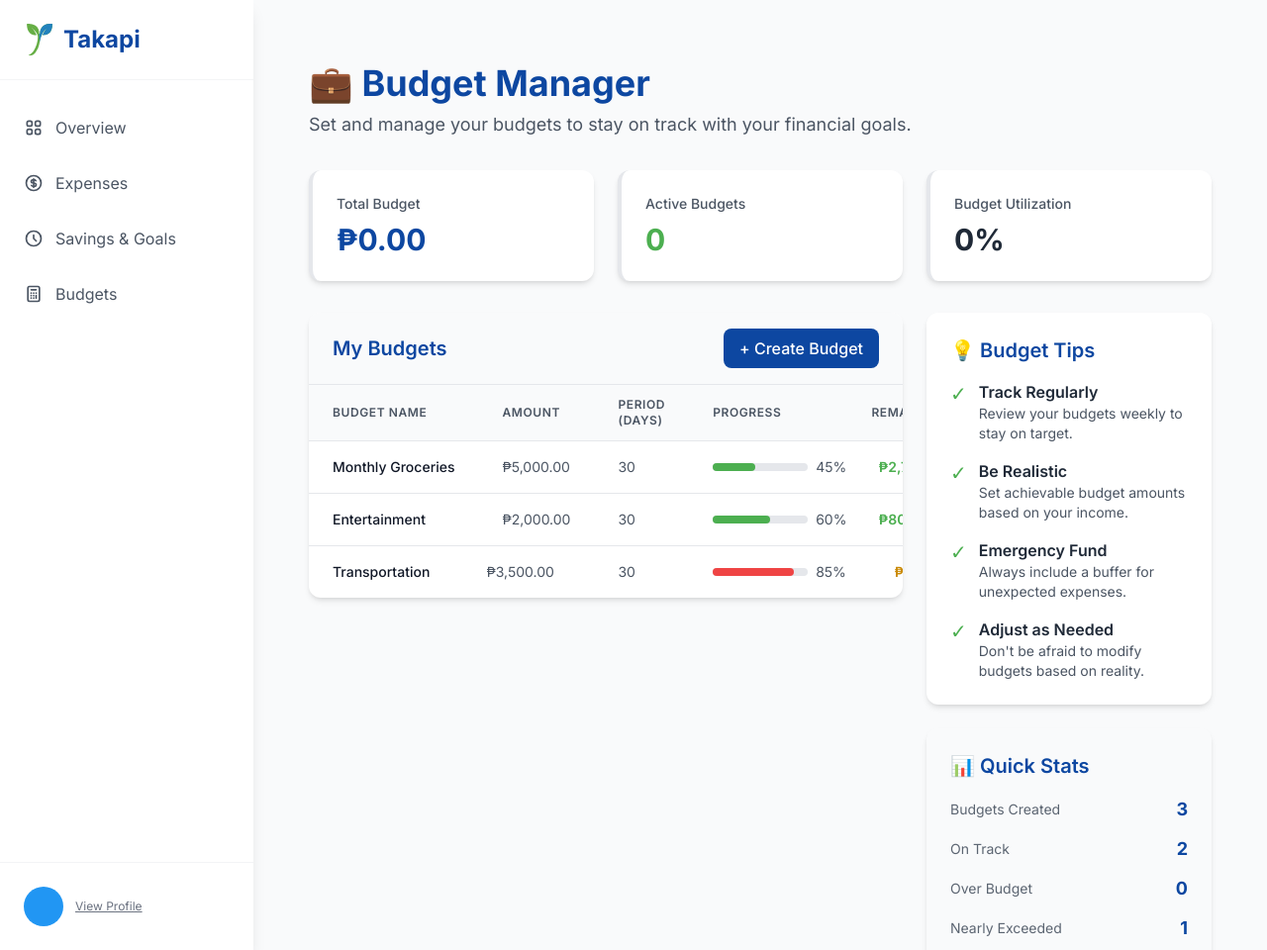
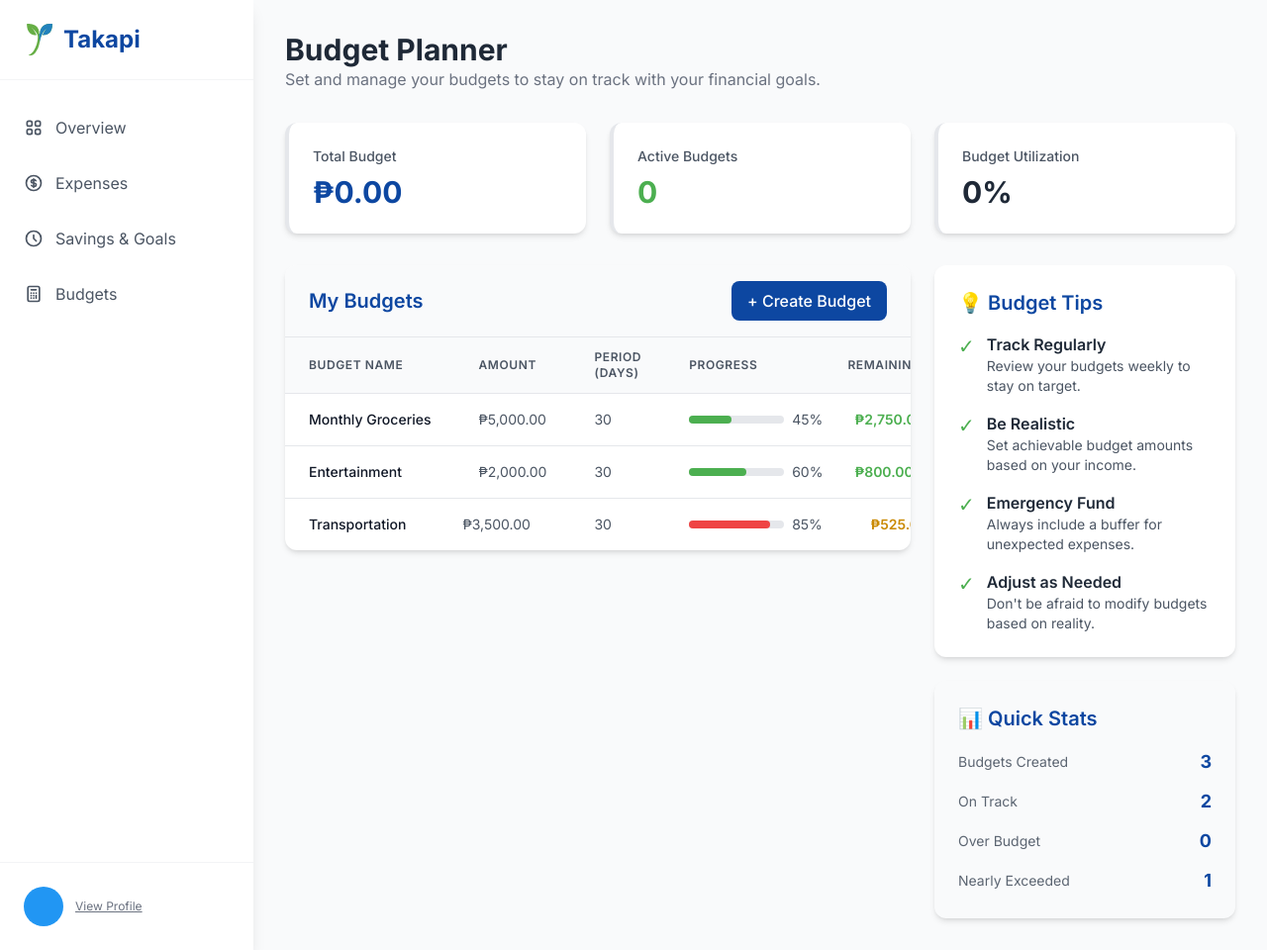
Before and after one commit to GReturn/Takapi, a Django app: page /budget/ in a window 1280 px wide. Shown: the whole page at 99% size. Run offline with Django 5.2, Linux system fonts and the light colour scheme; some libraries are stand-ins or nearby versions.

Commit message:
changed layouting

```diff
--- a/apps/budget/templates/budget.html
+++ b/apps/budget/templates/budget.html
@@ -1,90 +1,20 @@
 {% extends 'base.html' %} {% load static %}
-{% block title %}Dashboard{% endblock %}
+{% block title %}Budget{% endblock %}
 
 {% block content %}
-    {#    <!DOCTYPE html>#}
-    {#    <html lang="en">#}
-    {#    <head>#}
-    {#        <meta charset="UTF-8">#}
-    {#        <meta name="viewport" content="width=device-width, initial-scale=1.0">#}
-    {#        <title>Budget Manager - Takapi</title>#}
-    {#        <script src="https://cdn.tailwindcss.com"></script>#}
-    {#        <link rel="icon" type="image/x-icon" href="{% static 'images/takapi-logo-v2.ico' %}">#}
-    {#        <link rel="stylesheet" href="https://fonts.googleapis.com/css2?family=Inter:wght@400;500;600;700&display=swap">#}
-    {#        <style>#}
-    {#            body {#}
-    {#                font-family: 'Inter', sans-serif;#}
-    {#            }#}
-    {##}
-    {#            /* Custom colors from the Takapi logo */#}
-    {#            .bg-takapi-blue-dark {#}
-    {#                background-color: #0D47A1;#}
-    {#            }#}
-    {##}
-    {#            .text-takapi-blue-dark {#}
-    {#                color: #0D47A1;#}
-    {#            }#}
-    {##}
-    {#            .border-takapi-blue-dark {#}
-    {#                border-color: #0D47A1;#}
-    {#            }#}
-    {##}
-    {#            .hover\:bg-takapi-blue-darker:hover {#}
-    {#                background-color: #0b3c8a;#}
-    {#            }#}
-    {##}
-    {#            .bg-takapi-green {#}
-    {#                background-color: #4CAF50;#}
-    {#            }#}
-    {##}
-    {#            .text-takapi-green {#}
-    {#                color: #4CAF50;#}
-    {#            }#}
-    {##}
-    {#            .bg-takapi-blue-light {#}
-    {#                background-color: #2196F3;#}
-    {#            }#}
-    {##}
-    {#            .text-takapi-blue-light {#}
-    {#                color: #2196F3;#}
-    {#            }#}
-    {#        </style>#}
-    {#    </head>#}
-    {#    <body class="bg-gray-50 text-gray-800">#}
-
-    {#    <!-- Navigation Bar -->#}
-    {#    <nav class="bg-white p-4 shadow-sm sticky top-0 z-50">#}
-    {#        <div class="container mx-auto flex justify-between items-center">#}
-    {#            <a href="/" class="flex items-center space-x-2">#}
-    {#                <img src="{% static 'images/takapi-logo-v2.svg' %}" alt="takapi logo" class="h-10 w-10">#}
-    {#                <span class="text-2xl font-bold text-takapi-blue-dark">Takapi</span>#}
-    {#            </a>#}
-    {#            <div class="hidden md:flex items-center space-x-8">#}
-    {#                <a href="#features" class="text-gray-600 hover:text-takapi-blue-dark">Features</a>#}
-    {#                <a href="#about" class="text-gray-600 hover:text-takapi-blue-dark">About</a>#}
-    {#                <a href="#contact" class="text-gray-600 hover:text-takapi-blue-dark">Contact</a>#}
-    {#            </div>#}
-    {#            <div class="hidden md:flex items-center space-x-4">#}
-    {#                <a href="/login/" class="text-gray-600 hover:text-takapi-blue-dark font-medium">Log Out</a>#}
-    {#            </div>#}
-    {#            <!-- Mobile Menu Button -->#}
-    {#            <button class="md:hidden">#}
-    {#                <svg xmlns="http://www.w3.org/2000/svg" class="h-6 w-6" fill="none" viewBox="0 0 24 24"#}
-    {#                     stroke="currentColor">#}
-    {#                    <path stroke-linecap="round" stroke-linejoin="round" stroke-width="2" d="M4 6h16M4 12h16m-7 6h7"/>#}
-    {#                </svg>#}
-    {#            </button>#}
-    {#        </div>#}
-    {#    </nav>#}
+    <header class="flex justify-between items-center mb-8">
+        <div>
+            <h1 class="text-3xl font-bold text-gray-800">Budget Planner</h1>
+            <p class="text-gray-500">Set and manage your budgets to stay on track with your financial goals.</p>
+        </div>
+        <div class="flex items-center space-x-4">
+{#            <button class="bg-takapi-blue-dark text-white px-4 py-2 rounded-lg hover:bg-blue-800 transition shadow-sm text-sm font-medium">#}
+{#                + Create New Budget#}
+{#            </button>#}
+        </div>
+    </header>
 
     <!-- Main Content -->
-    <div class="container mx-auto px-6 py-8">
-
-        <!-- Page Header -->
-        <div class="mb-8">
-            <h1 class="text-4xl font-bold text-takapi-blue-dark mb-2">💼 Budget Manager</h1>
-            <p class="text-lg text-gray-600">Set and manage your budgets to stay on track with your financial goals.</p>
-        </div>
 
         <!-- Summary Cards -->
         <div class="grid grid-cols-1 md:grid-cols-3 gap-6 mb-8">
@@ -284,11 +214,7 @@
             </div>
 
         </div>
-    </div>
 
-
-    <!-- Footer -->
-    {#    {% include "partials/footer.html" %}#}
 
     <!-- Create Budget Modal -->
     <div id="createBudgetModal"
```
